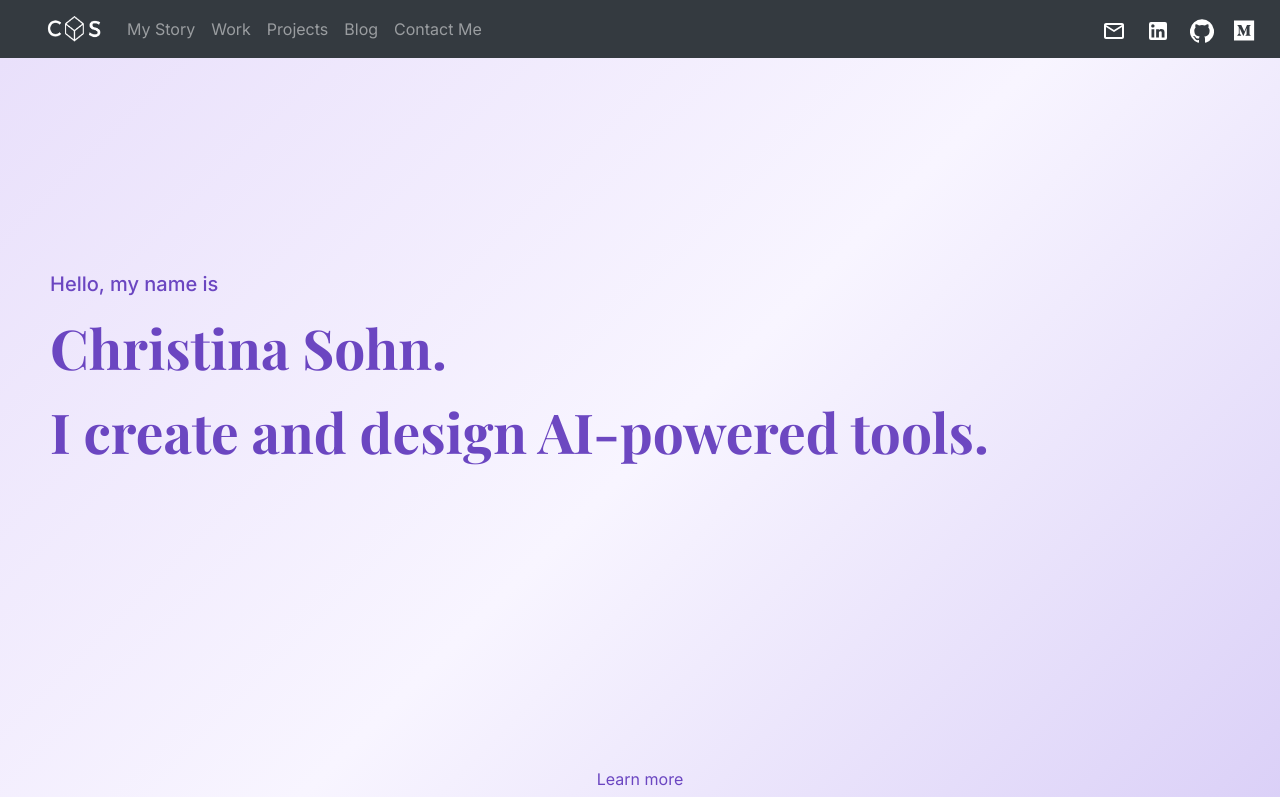
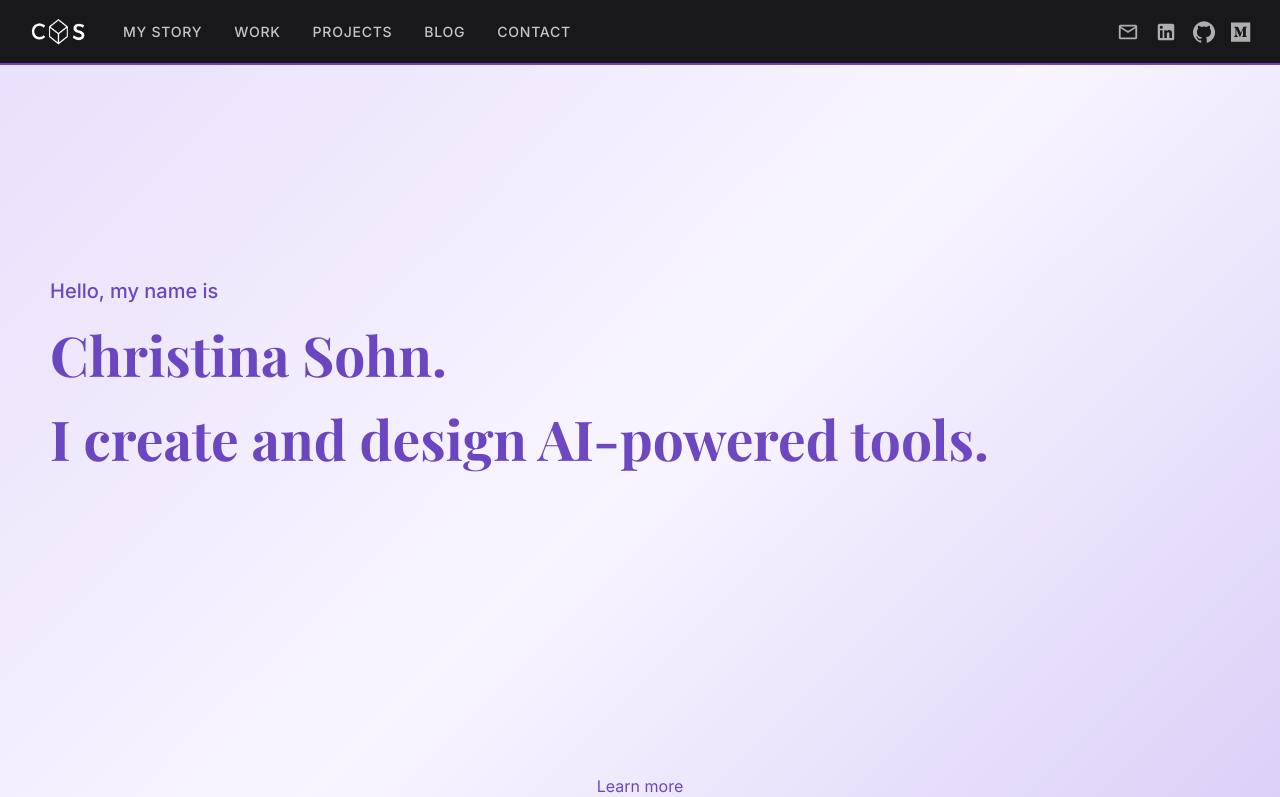
Before and after one commit to chsohn15/amplifyapp, a React (Create React App) app: page / in a window 1280 px wide. Shown: the top 797 px of the page. Built offline with nearby package versions, Linux system fonts and the light colour scheme; no server answers.

Commit message:
adjust styling of menu

```diff
--- a/src/components/Menu.js
+++ b/src/components/Menu.js
@@ -7,16 +7,49 @@ import MailOutlineIcon from '@material-ui/icons/MailOutline';
 import LinkedInIcon from '@material-ui/icons/LinkedIn';
 import { FontAwesomeIcon } from '@fortawesome/react-fontawesome'
 import { faMedium } from '@fortawesome/free-brands-svg-icons'
+import styled from 'styled-components'
 
+const StyledNavbar = styled(Navbar)`
+  background: #18181b !important;
+  border-bottom: 2px solid var(--purple);
+  padding: 10px 30px;
+`
+
+const StyledNavLink = styled(Nav.Link)`
+  color: rgba(255, 255, 255, 0.75) !important;
+  font-family: 'Inter', sans-serif;
+  font-weight: 500;
+  font-size: 0.88rem;
+  letter-spacing: 0.05em;
+  text-transform: uppercase;
+  margin: 0 2px;
+  padding: 6px 14px !important;
+  border-radius: 4px;
+  transition: color 0.2s ease, background 0.2s ease;
+
+  &:hover {
+    color: white !important;
+    background: rgba(107, 70, 193, 0.25);
+  }
+`
+
+const IconLink = styled.a`
+  color: rgba(255, 255, 255, 0.65);
+  margin-left: 16px;
+  display: flex;
+  align-items: center;
+  transition: color 0.2s ease;
+
+  &:hover {
+    color: white;
+  }
+`
 
 const Menu = () => {
-    const [isHide, hide] = useState(false)
     const [stickyTopStatus, changeStatus] = useState("sticky-top")
 
     let prev = 0
     const hideBar = () => {
-        //prev = window.scrollY;
-
         window.scrollY > prev ?
         changeStatus("")
         :
@@ -27,35 +60,41 @@ const Menu = () => {
 
     useEffect(() => {
         window.addEventListener('scroll', hideBar);
-
         return () => window.removeEventListener('scroll', hideBar);
     }, [])
 
-
     return (
-        <Navbar bg="dark" variant="dark" className={stickyTopStatus} id={stickyTopStatus}>
-            <Navbar.Brand id="logo" href="#home" style={{marginLeft: '30px', marginTop: '-1px'}}>
+        <StyledNavbar variant="dark" className={stickyTopStatus} id={stickyTopStatus}>
+            <Navbar.Brand id="logo" href="#home" style={{ marginRight: '20px' }}>
                 <img
-                alt=""
+                    alt="CS Logo"
                     src={CSLogo}
                     width="57"
                     height="33"
                     className="d-inline-block align-top"
-            />{' '}</Navbar.Brand>
+                />
+            </Navbar.Brand>
             <Nav className="mr-auto">
-                <Nav.Link href="#my-story">My Story</Nav.Link>
-                <Nav.Link href="#work">Work</Nav.Link>
-                <Nav.Link href="#projects">Projects</Nav.Link>
-                <Nav.Link href="#blog">Blog</Nav.Link>
-                <Nav.Link href="#contact">Contact Me</Nav.Link>
+                <StyledNavLink href="#my-story">My Story</StyledNavLink>
+                <StyledNavLink href="#work">Work</StyledNavLink>
+                <StyledNavLink href="#projects">Projects</StyledNavLink>
+                <StyledNavLink href="#blog">Blog</StyledNavLink>
+                <StyledNavLink href="#contact">Contact</StyledNavLink>
             </Nav>
-            <a className="menu-icon" href="mailto:chsohn15@gmail.com" ><MailOutlineIcon style={{color:'white', marginTop: '3px', marginRight: '20px'}}/></a>
-            <a className="menu-icon" href="https://www.linkedin.com/in/christina-sohn/" target = "_blank" rel = "noopener noreferrer"><LinkedInIcon style={{color:'white', marginTop: '3px', marginRight: '20px'}}/></a>
-            <a className="menu-icon" href="https://github.com/chsohn15" target = "_blank" rel = "noopener noreferrer"><GitHub style={{color:'white', marginTop: '3px', marginRight: '20px'}}/></a>
-            <a className="menu-icon" href="https://chsohn15.medium.com/" target = "_blank" rel = "noopener noreferrer"><FontAwesomeIcon icon={faMedium} style={{color:'white', marginTop: '6px', marginRight: '10px', fontSize: '23px'}}/></a>
-        </Navbar>
+            <IconLink className="menu-icon" href="mailto:chsohn15@gmail.com">
+                <MailOutlineIcon style={{ fontSize: '22px' }} />
+            </IconLink>
+            <IconLink className="menu-icon" href="https://www.linkedin.com/in/christina-sohn/" target="_blank" rel="noopener noreferrer">
+                <LinkedInIcon style={{ fontSize: '22px' }} />
+            </IconLink>
+            <IconLink className="menu-icon" href="https://github.com/chsohn15" target="_blank" rel="noopener noreferrer">
+                <GitHub style={{ fontSize: '22px' }} />
+            </IconLink>
+            <IconLink className="menu-icon" href="https://chsohn15.medium.com/" target="_blank" rel="noopener noreferrer">
+                <FontAwesomeIcon icon={faMedium} style={{ fontSize: '22px' }} />
+            </IconLink>
+        </StyledNavbar>
     )
 }
 
-
 export default Menu
```
Lines whose indentation alone changed are shown as unchanged.
